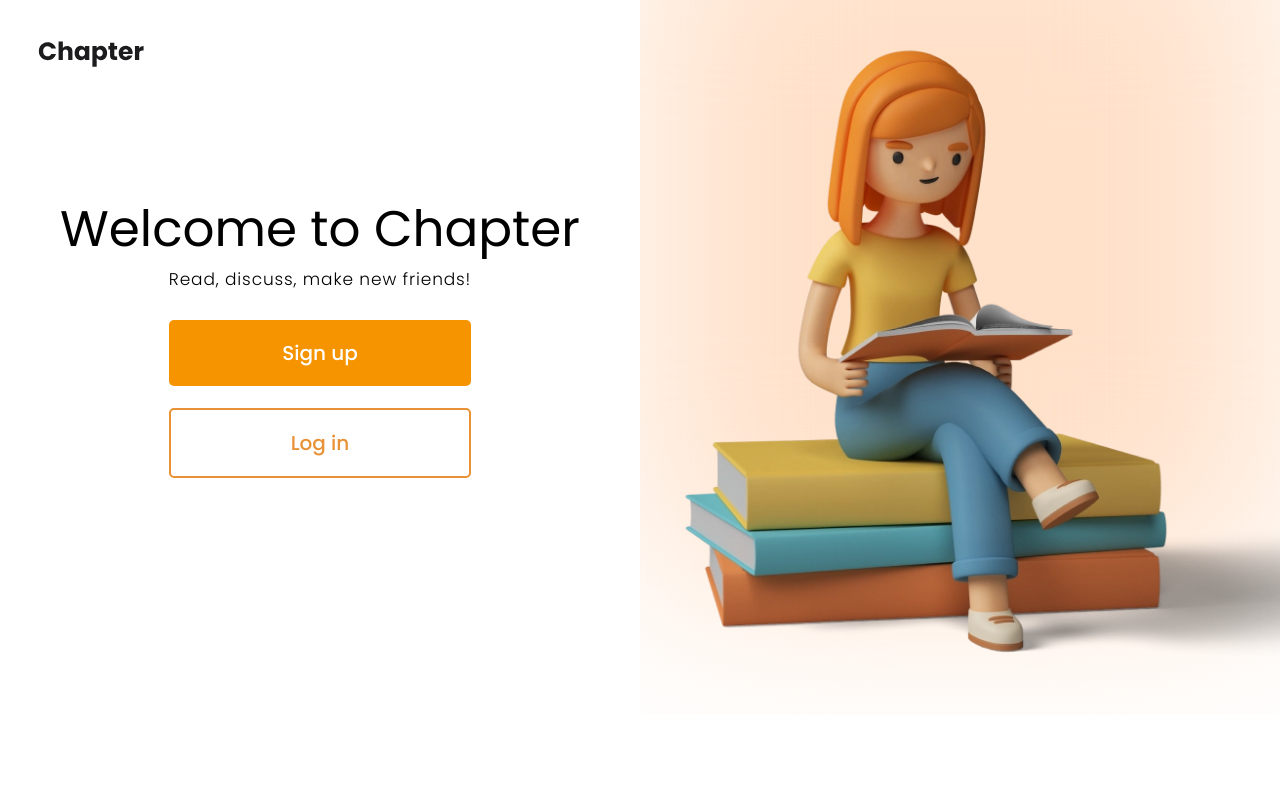
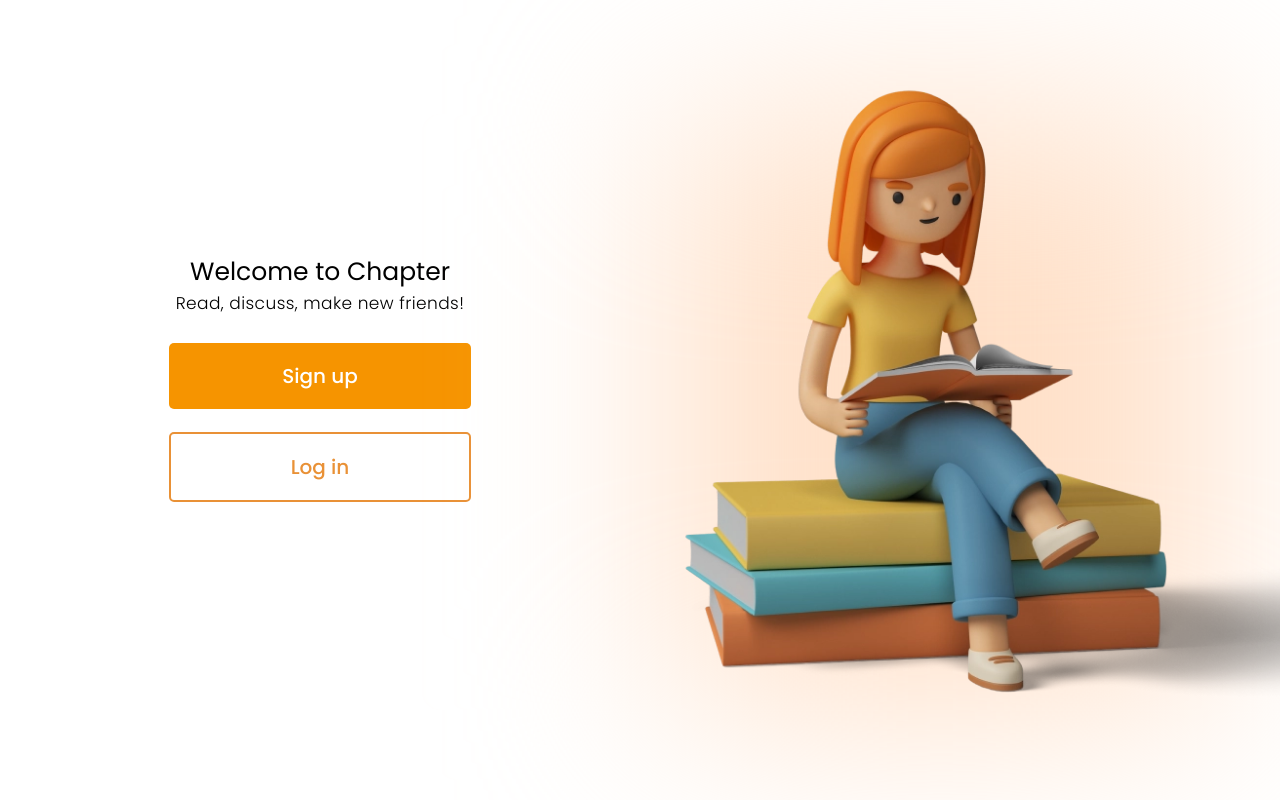
Before and after one commit to ArtemBohak/Chapter, a React (Vite) app: page / in a window 1280 px wide. Built offline with nearby package versions, Linux system fonts and the light colour scheme.

Commit message:
Added adaptive design for 768-1024 pixels

```diff
--- a/src/components/Buttons/UIbutton/UIbutton.tsx
+++ b/src/components/Buttons/UIbutton/UIbutton.tsx
@@ -10,6 +10,7 @@ type Props = {
   title?: string;
   variant?: "orange-outlined" | "orange-contained" | "black-outlined";
   size?: "xs" | "sm" | "md" | "lg" | "xl";
+  dataAutomation: "sign-in-button";
 };
 
 const UIbutton: FC<Props> = ({
@@ -18,6 +19,7 @@ const UIbutton: FC<Props> = ({
   title,
   type,
   variant,
+  dataAutomation,
   ...props
 }) => {
   const variantClassName: string =
@@ -25,6 +27,7 @@ const UIbutton: FC<Props> = ({
 
   return (
     <button
+      data-automation={dataAutomation}
       disabled={!!isDisabled}
       type={type && "button"}
       className={`${styles["btn"]} ${variantClassName} ${className}`}
--- a/src/components/SVGComponents/Logo.tsx
+++ b/src/components/SVGComponents/Logo.tsx
@@ -2,7 +2,7 @@ import logo from "src/assets/SVG/logo.svg";
 
 const Logo = () => {
   return (
-    <span className="hidden absolute left-[3vw] top-[4vh] md:inline w-1/6 max-w-[107px] ">
+    <span className="hidden absolute left-[70px] top-[70px] md:hidden w-1/6 max-w-[107px] ">
       <img className="w-full" src={logo} alt="logo.svg" />
     </span>
   );
--- a/src/pages/WelcomePage/WelcomePage.tsx
+++ b/src/pages/WelcomePage/WelcomePage.tsx
@@ -9,7 +9,8 @@ const WelcomePage: FC = () => {
   return (
     <>
       <Logo />
-      <div className="flex flex-col items-center md:flex-row-reverse md:justify-between">
+      <div className="flex flex-col items-center md:flex-row-reverse
+      md:justify-between md:mt-[5vh]">
         <WelcomePageImage />
         <WelcomePagePanel />
       </div>
--- a/src/pages/WelcomePage/components/WelcomePageImage/WelcomePageImage.module.css
+++ b/src/pages/WelcomePage/components/WelcomePageImage/WelcomePageImage.module.css
@@ -1,11 +1,11 @@
 .image-container {
   @apply relative w-full pt-5 flex justify-end self-end max-w-[100vw]
-  overflow-x-hidden;
+  overflow-x-hidden md:overflow-x-visible;
 }
 
 .image-background {
-  @apply absolute  bg-[#FFE0C8] blur-[106px] rounded-2xl w-full h-full
-  bottom-28;
+  @apply absolute bg-[#FFE0C8] blur-[106px] rounded-2xl w-full h-full
+  bottom-28 md:bottom-10 md:right-16 md:h-5/6 md:w-5/6;
 }
 
 .image {
--- a/src/pages/WelcomePage/components/WelcomePagePanel/WelcomePagePanel.module.css
+++ b/src/pages/WelcomePage/components/WelcomePagePanel/WelcomePagePanel.module.css
@@ -1,5 +1,9 @@
 .panel-container {
-  @apply w-full flex flex-col text-center items-center -mt-4 sm-md:-mt-10 ;
+  @apply w-full flex flex-col text-center items-center -mt-4;
+
+  @media (min-width: 600px) {
+    margin-top: -40px;
+  }
 }
 
 .panel-description {
@@ -7,15 +11,15 @@
 }
 
 .panel-description h2:first-child {
-  @apply hidden text-[50px] md:block;
+  @apply hidden text-[25px] md:block;
 }
 
 .panel-description h2:nth-child(2) {
-  @apply text-[25px] mb-[10px] font-medium md:hidden;
+  @apply text-[25px] mb-[5px] font-medium md:hidden;
 }
 
 .panel-description h3 {
-  @apply text-[17px] tracking-wider font-light;
+  @apply text-[17px] tracking-wide font-light;
 }
 
 .panel-buttons {
--- a/src/pages/WelcomePage/components/WelcomePagePanel/WelcomePagePanel.tsx
+++ b/src/pages/WelcomePage/components/WelcomePagePanel/WelcomePagePanel.tsx
@@ -9,16 +9,18 @@ const WelcomePagePanel: FC = () => {
     <div className={styles["panel-container"]}>
       <div className={styles["panel-description"]}>
         <h2>Welcome to Chapter</h2>
-        <h2>Welcome to “Chapter”!</h2>
+        <h2>Welcome to Chapter</h2>
         <h3>Read, discuss, make new friends!</h3>
       </div>
       <div className={styles["panel-buttons"]}>
         <UIbutton
+          dataAutomation="sign-in-button"
           variant="orange-contained"
           title="Sign up"
           className="text-[20px] py-[18px]"
         />
         <UIbutton
+          dataAutomation="sign-in-button"
           variant="orange-outlined"
           title="Log in"
           className="text-[20px] py-[18px]"
--- a/tailwind.config.js
+++ b/tailwind.config.js
@@ -5,9 +5,8 @@ export default {
     extend: {
       screens: {
         sm: "376px", // everything higher than 375px is considered as tablet-sized markup
-        "sm-md": "600px",
         md: "769px", // everything higher than 768px is considered as small desktop-sized markup or large tablets
-        "md-lg": "1025px", // everything higher than 1024 is considered as normal desktop-sized markup
+        base: "1025px", // everything higher than 1024 is considered as normal desktop-sized markup
         lg: "1921px", // the maximum size of our markup is 1920px
       },
       colors: {
```
